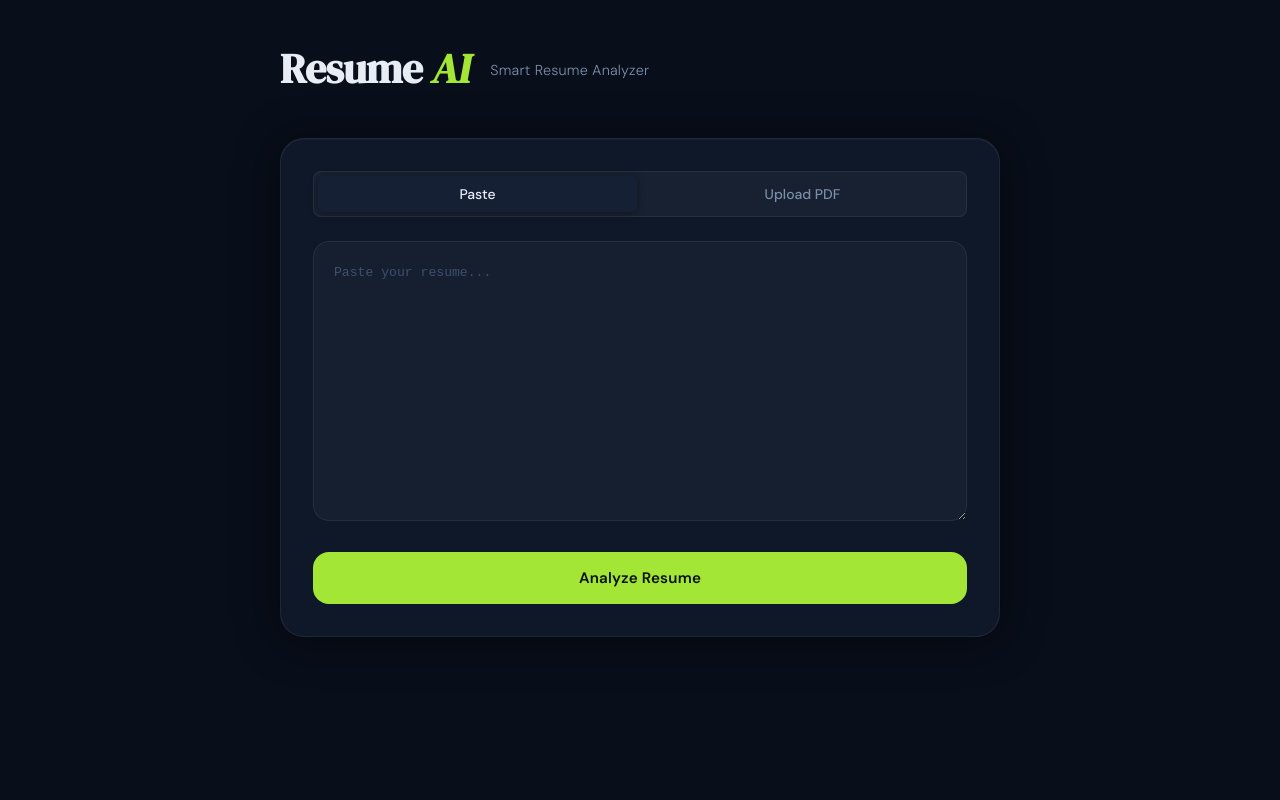
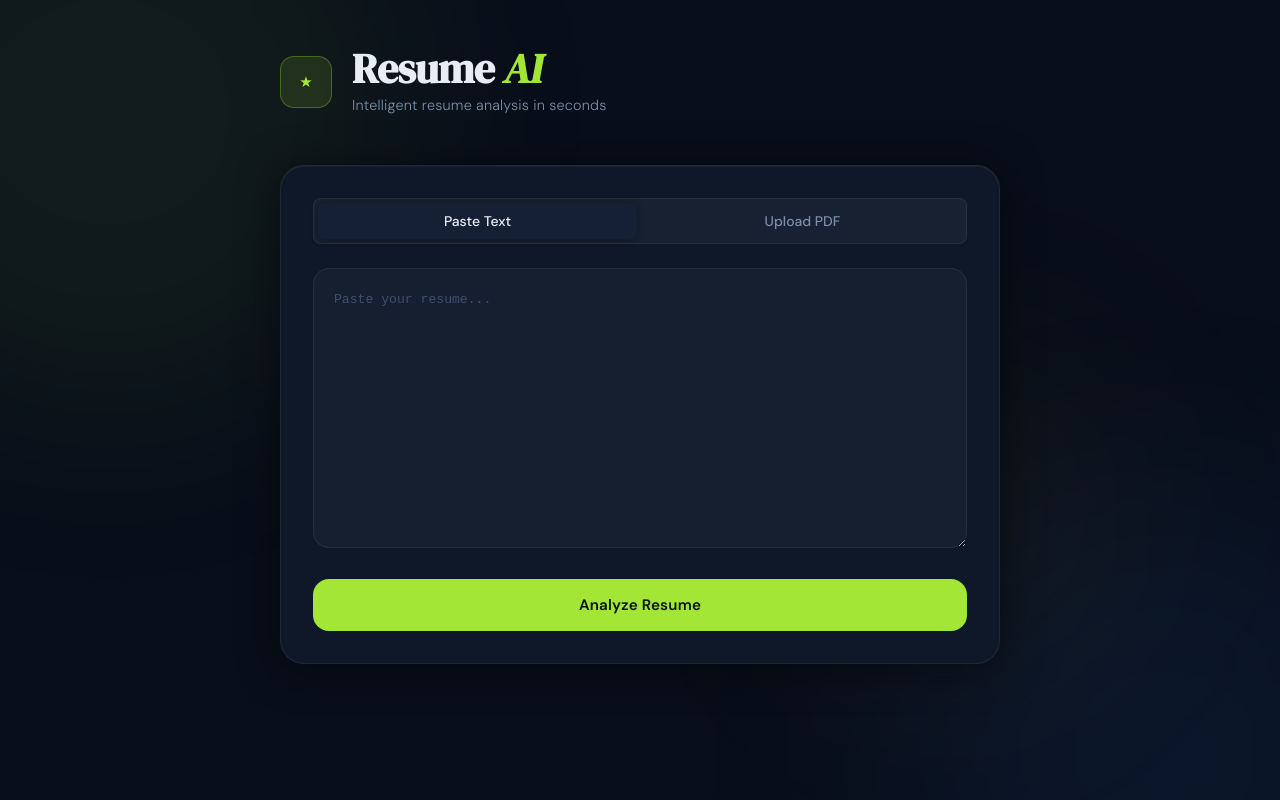
Before and after one commit to IshwaryalakshmiDandabany/resume-analyzer, a React (Create React App) app in the folder frontend/: page / in a window 1280 px wide. Built offline with nearby package versions, Linux system fonts and the light colour scheme.

Commit message:
restore UI layout

```diff
--- a/frontend/src/App.js
+++ b/frontend/src/App.js
@@ -55,16 +55,30 @@ export default function App() {
       setLoading(false);
     }
   }
-
 return (
   <div className="app">
+
+    {/* Background blobs */}
+    <div className="blob blob-1"></div>
+    <div className="blob blob-2"></div>
+    <div className="blob blob-3"></div>
+
     <div className="container">
 
+      {/* HEADER */}
       <header className="header">
-          <h1 className="title">Resume <span className="title-accent">AI</span></h1>
-          <p className="subtitle">Smart Resume Analyzer</p>
+        <div className="logo-mark">★</div>
+        <div>
+          <h1 className="title">
+            Resume <span className="title-accent">AI</span>
+          </h1>
+          <p className="subtitle">
+            Intelligent resume analysis in seconds
+          </p>
+        </div>
       </header>
 
+      {/* MAIN CARD */}
       {!result && (
         <div className="card input-card">
 
@@ -74,7 +88,7 @@ export default function App() {
               className={`mode-btn ${mode === "paste" ? "active" : ""}`}
               onClick={() => setMode("paste")}
             >
-                Paste
+              Paste Text
             </button>
 
             <button
@@ -85,7 +99,7 @@ export default function App() {
             </button>
           </div>
 
-            {/* TEXT AREA */}
+          {/* TEXTAREA */}
           {mode === "paste" && (
             <textarea
               className="resume-textarea"
@@ -98,13 +112,13 @@ export default function App() {
           {/* FILE UPLOAD */}
           {mode === "upload" && (
             <div
-                className="drop-zone"
+              className={`drop-zone ${pdfFile ? "has-file" : ""}`}
               onClick={() => fileInputRef.current.click()}
             >
               <input
                 type="file"
+                hidden
                 ref={fileInputRef}
-                  hidden
                 accept="application/pdf"
                 onChange={(e) => setPdfFile(e.target.files[0])}
               />
@@ -117,11 +131,10 @@ export default function App() {
 
           {/* BUTTON */}
           <button
-              className={`analyze-btn ${loading ? "loading" : ""}`}
+            className="analyze-btn"
             onClick={handleAnalyze}
-              disabled={loading}
           >
-              {loading ? "Analyzing..." : "Analyze Resume"}
+            Analyze Resume
           </button>
 
         </div>
@@ -130,7 +143,6 @@ export default function App() {
       {/* RESULT */}
       {result && (
         <div className="results-wrapper">
-
           <div className="card score-card">
             <h2>Score: {result.overallScore}</h2>
             <p>{result.summary}</p>
@@ -153,7 +165,6 @@ export default function App() {
           <button className="reset-btn" onClick={() => setResult(null)}>
             Analyze Another
           </button>
-
         </div>
       )}
 
```
Lines whose indentation alone changed are shown as unchanged.
